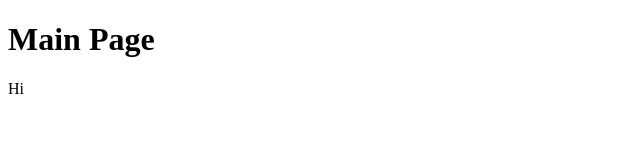
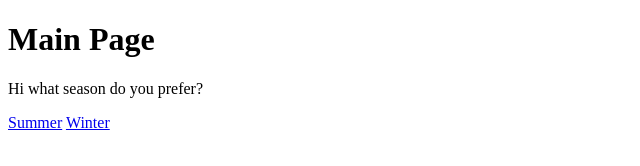
Before and after one commit to robcronin/shipitTest, a plain HTML site: page index.html in a window 1280 px wide. Shown: the whole page, without its empty margins (0-640 px from the left). Drawn offline with Linux system fonts and the light colour scheme.

Commit message:
attempt to add auto deploy

```diff
--- a/index.html
+++ b/index.html
@@ -3,7 +3,9 @@
 
 <body>
     <h1>Main Page</h1>
-    <p>Hi</p>
+    <p>Hi what season do you prefer?</p>
+    <a href="./summer.html">Summer</a>
+    <a href="./winter.html">Winter</a>
 </body>
 
 </html>
```
Also changed, not shown: 1 other file.
